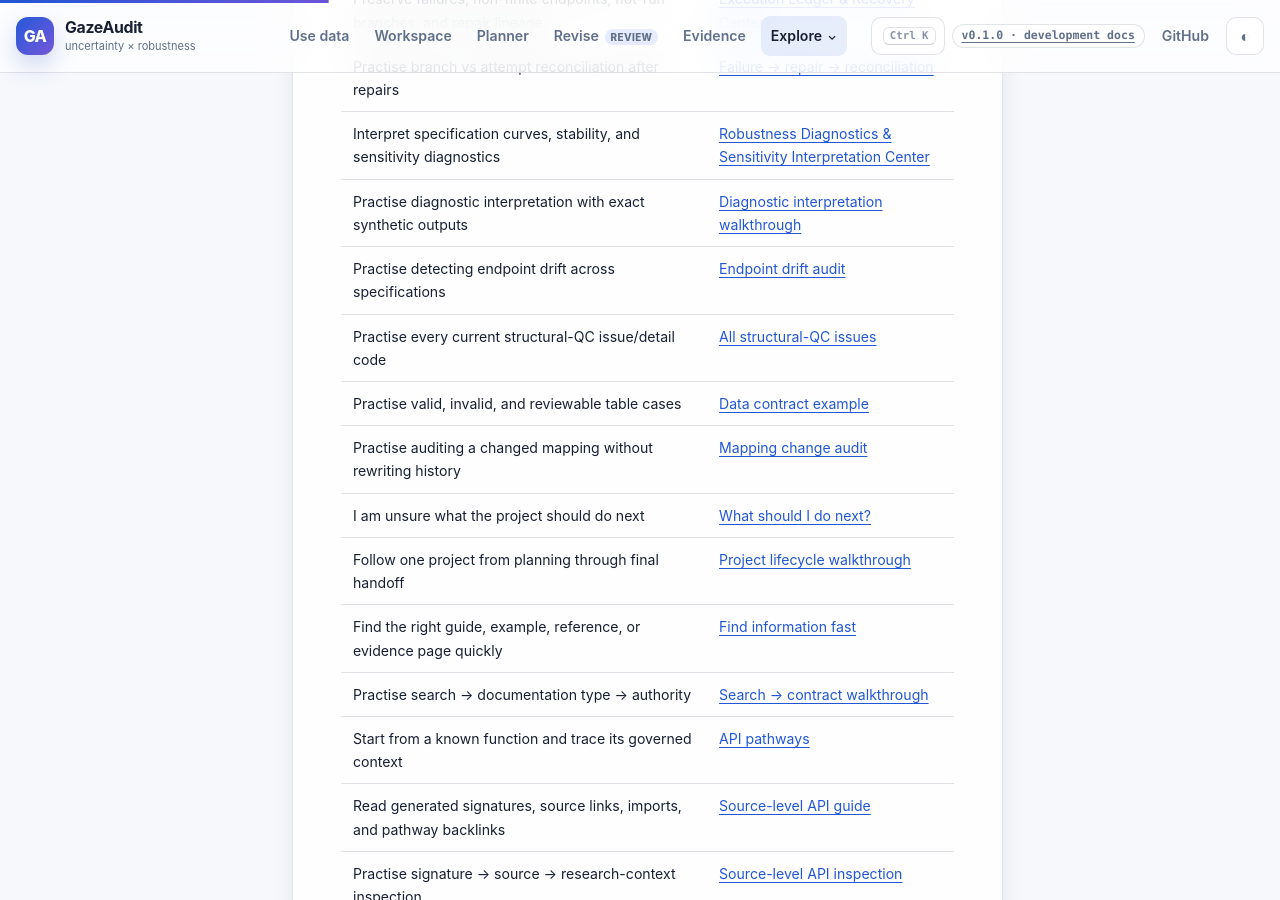
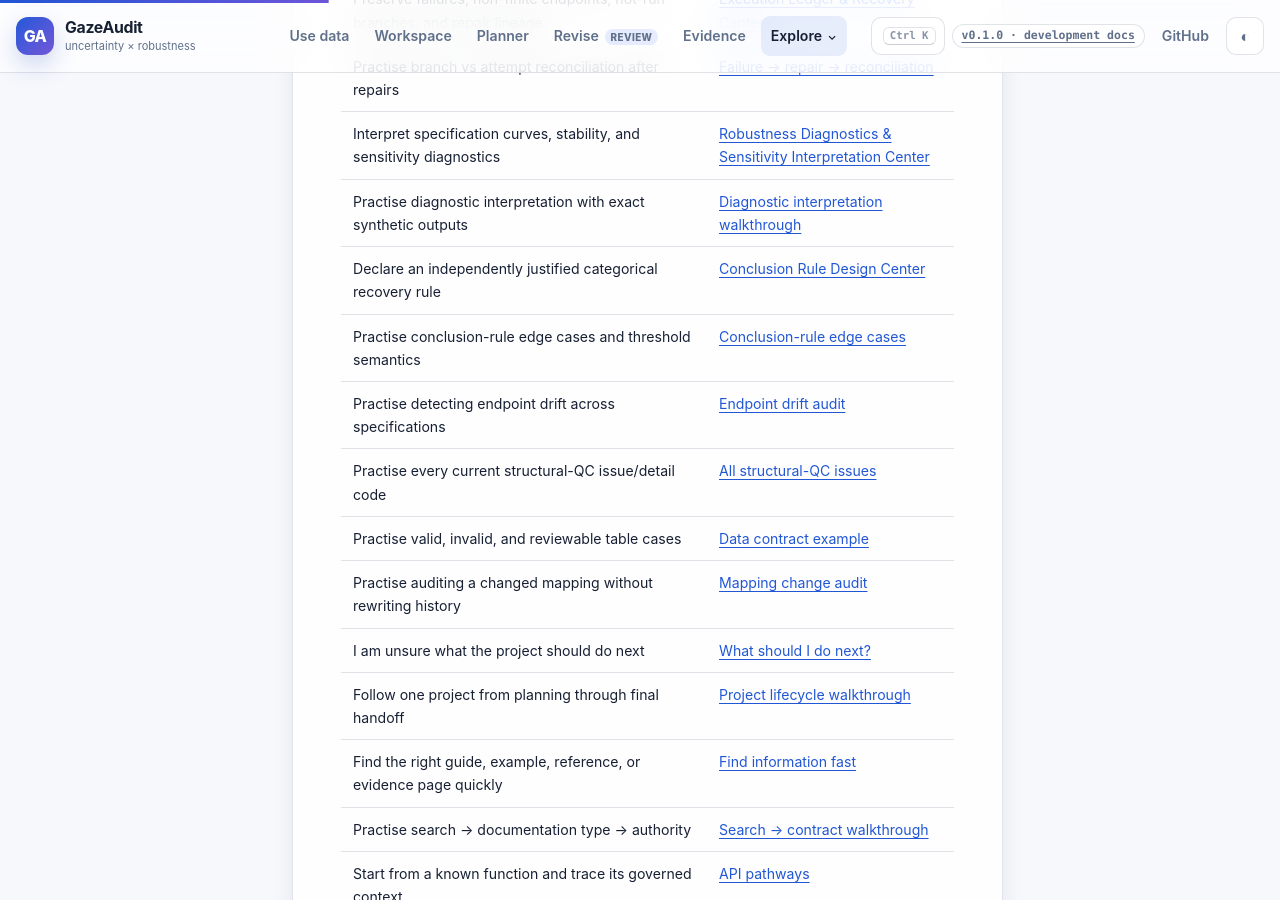
Before and after one commit to stefanosbalaskas/GazeAudit, a Jekyll site: the page built from docs/index.md, in a window 1280 px wide and 900 px high, scrolled down 3255 px. Built offline with Jekyll 4.4.1, drawn with Linux system fonts in a browser that asks for light colours.

Commit message:
docs: add conclusion rule routes to documentation hub

```diff
--- a/docs/index.md
+++ b/docs/index.md
@@ -86,6 +86,8 @@ Use **Ctrl/Cmd + K** anywhere on the site to search methods, workflows, examples
 | Practise branch vs attempt reconciliation after repairs | [Failure → repair → reconciliation](examples/execution-ledger-reconciliation/) |
 | Interpret specification curves, stability, and sensitivity diagnostics | [Robustness Diagnostics & Sensitivity Interpretation Center](robustness-diagnostics/) |
 | Practise diagnostic interpretation with exact synthetic outputs | [Diagnostic interpretation walkthrough](examples/robustness-diagnostic-walkthrough/) |
+| Declare an independently justified categorical recovery rule | [Conclusion Rule Design Center](conclusion-rule/) |
+| Practise conclusion-rule edge cases and threshold semantics | [Conclusion-rule edge cases](examples/conclusion-rule-edge-cases/) |
 | Practise detecting endpoint drift across specifications | [Endpoint drift audit](examples/endpoint-drift-audit/) |
 | Practise every current structural-QC issue/detail code | [All structural-QC issues](examples/all-structural-qc-issues/) |
 | Practise valid, invalid, and reviewable table cases | [Data contract example](examples/data-contract-valid-invalid/) |
```
